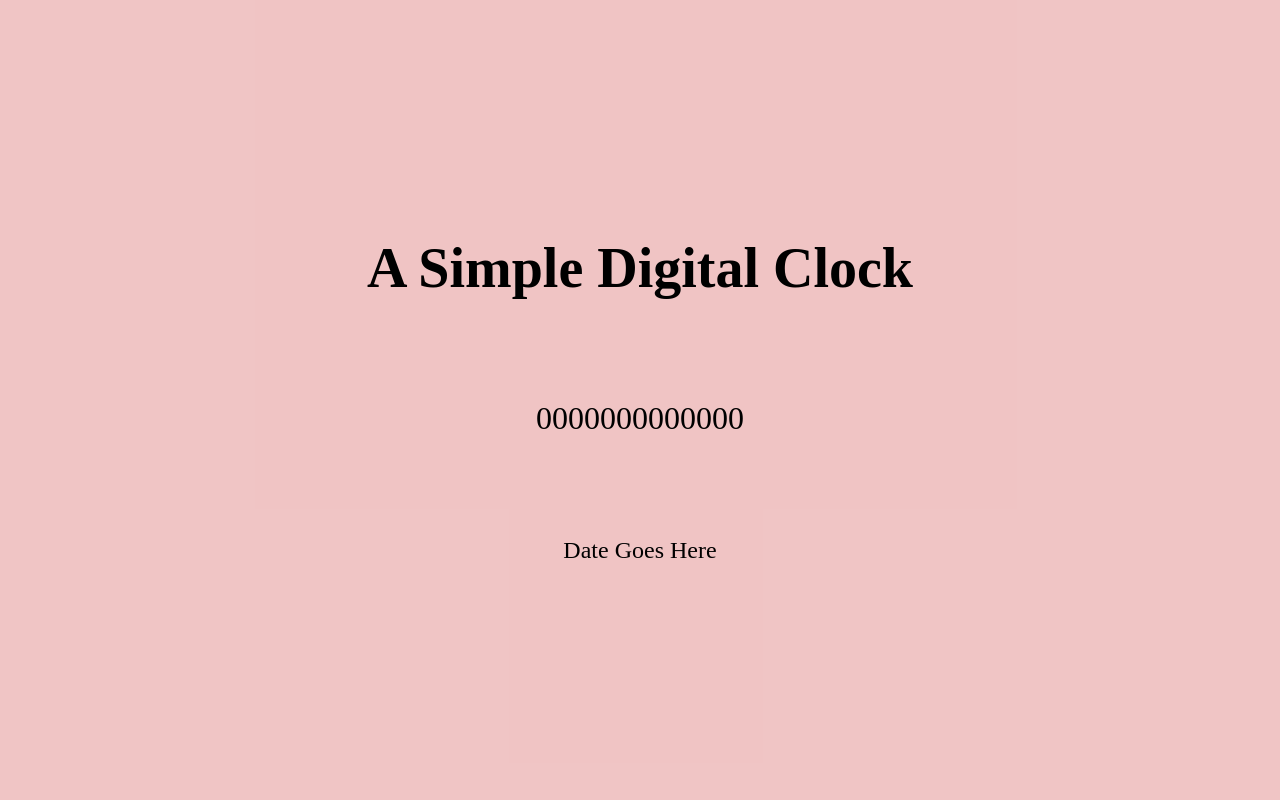
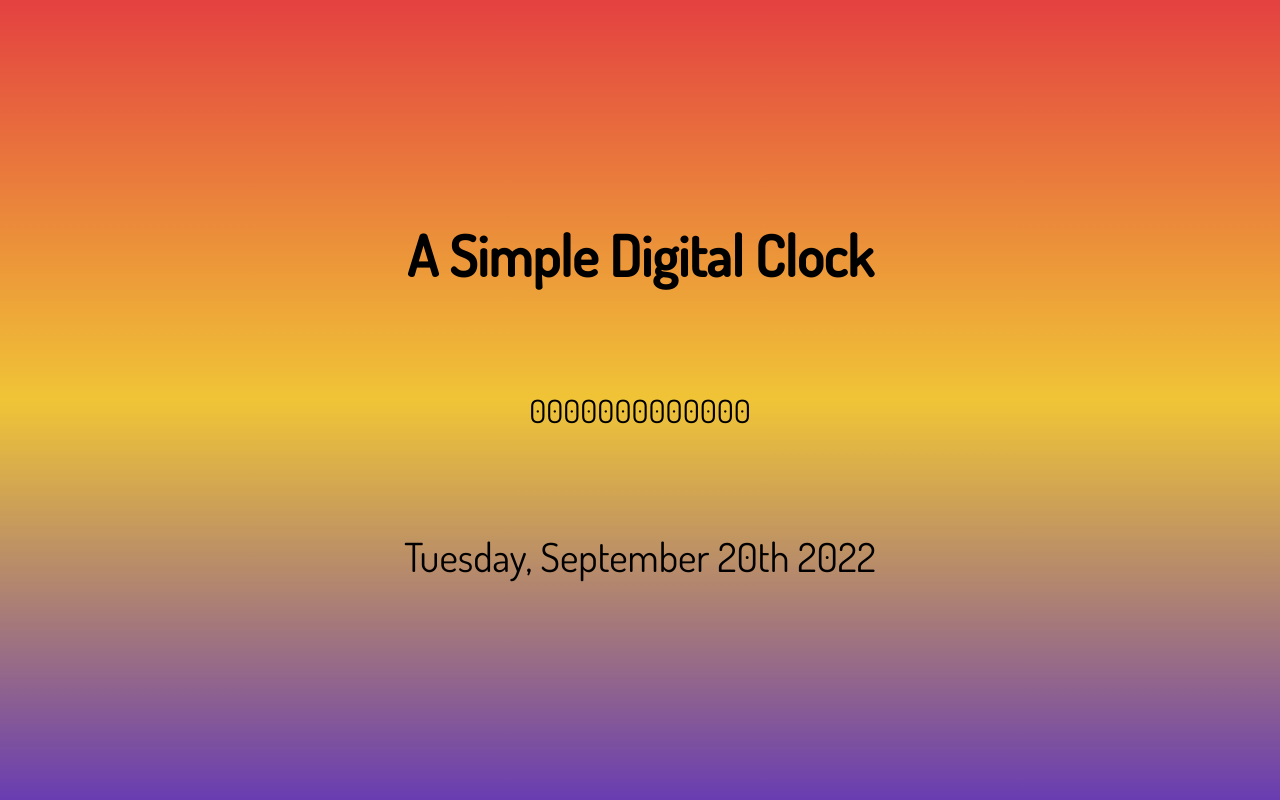
Before and after one commit to jmurrii/digital_clock_app, a plain HTML site: page index.html in a window 1280 px wide. Drawn offline with Linux system fonts and the light colour scheme.

Commit message:
Added Date Functionality

```diff
--- a/index.html
+++ b/index.html
@@ -10,8 +10,13 @@
   <body>
     <div class="main-container">
       <h1>A Simple Digital Clock</h1>
-      <div class="clock-container">0000000000000</div>
-      <div class="date-container">Date Goes Here</div>
+      <div class="clock-container">
+        <p id="clock">0000000000000</p>
+      </div>
+      <div class="date-container">
+        <p id="date">Date Goes Here</p>
+      </div>
     </div>
+    <script src="script.js"></script>
   </body>
 </html>
--- a/script.js
+++ b/script.js
@@ -0,0 +1,48 @@
+let d = new Date();
+
+
+// console.log(d.getDay());
+
+// document.getElementById("date").innerHTML = d.getDay();
+
+//  Code to change abbreviated day name to full name
+
+let dayNames = ["Sunday", "Monday", "Tuesday", "Wednesday", "Thursday", "Friday", "Saturday"]
+
+let currentDay = dayNames[d.getDay()];
+console.log(currentDay);
+
+
+
+// Code to change abbreviated month name to full month name
+let monthNames = ["January", "February", "March", "April", "May", "June", "July", "August", "September", "October", "November", "December"];
+
+let currentMonth = monthNames[d.getMonth()];
+console.log(currentMonth);
+
+
+
+
+let currentDate = d.getDate();
+
+function dateAppender(currentDate) {
+
+    if (currentDate === 1) {
+        return `${currentDate}st`;
+    } else if (currentDate === 2) {
+        return `${currentDate}nd`;
+    } else if (currentDate === 3) {
+        return `${currentDate}rd`;
+    } else {
+        return `${currentDate}th`;
+    }
+}
+console.log(dateAppender(currentDate));
+
+
+let currentYear = d.getFullYear();
+console.log(currentYear);
+
+
+
+document.getElementById("date").innerHTML = currentDay + ", " + currentMonth + " " + dateAppender(currentDate) + " " + currentYear;
--- a/styles.css
+++ b/styles.css
@@ -1,7 +1,14 @@
+/* ****** Font ********** */
+@import url("https://fonts.googleapis.com/css2?family=Dosis:wght@300;400;500&display=swap");
+
 * {
   margin: 0;
   padding: 0;
   box-sizing: border-box;
+}
+body {
+  font-family: "Dosis", Arial;
+  background-image: linear-gradient(rgb(232, 19, 19), yellow, rgb(12, 12, 220));
 }
 
 .main-container {
@@ -24,5 +31,5 @@ h1 {
 }
 
 .date-container {
-  font-size: 1.5rem;
+  font-size: 2.5rem;
 }
```
